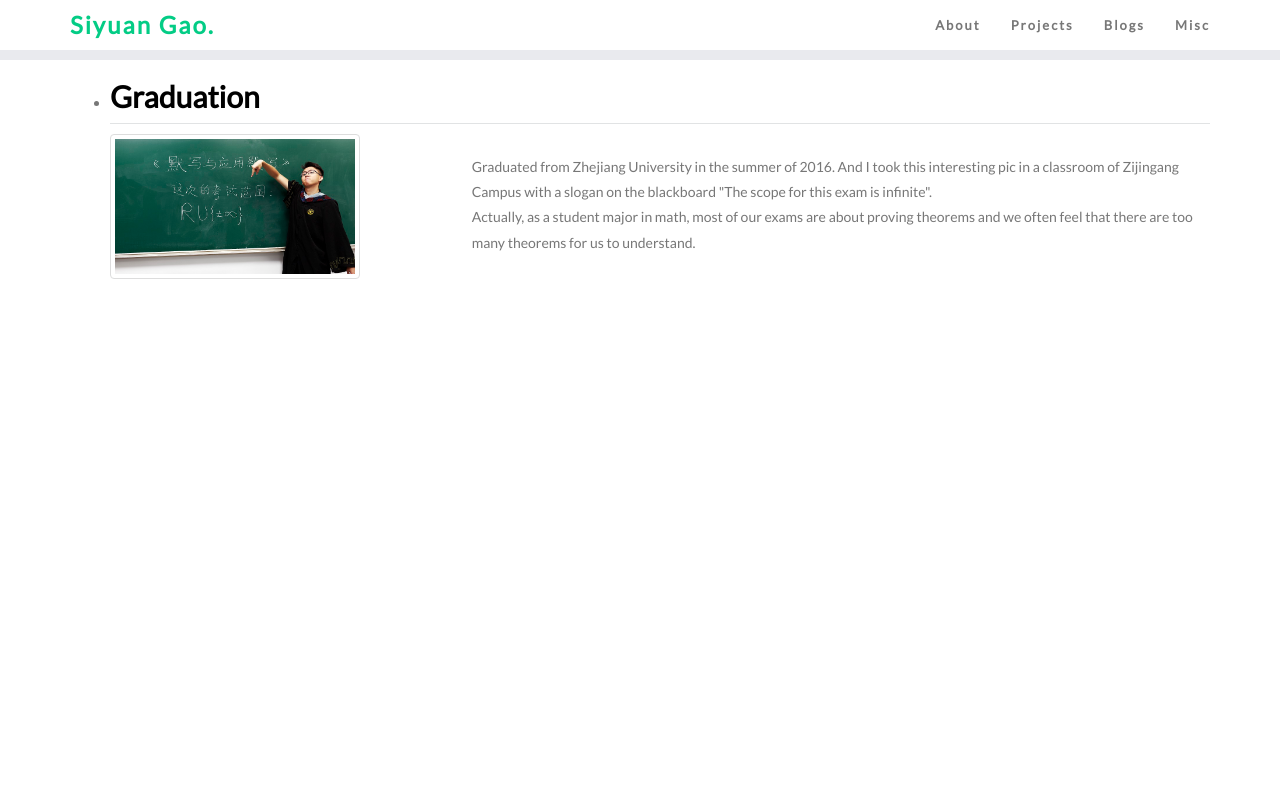
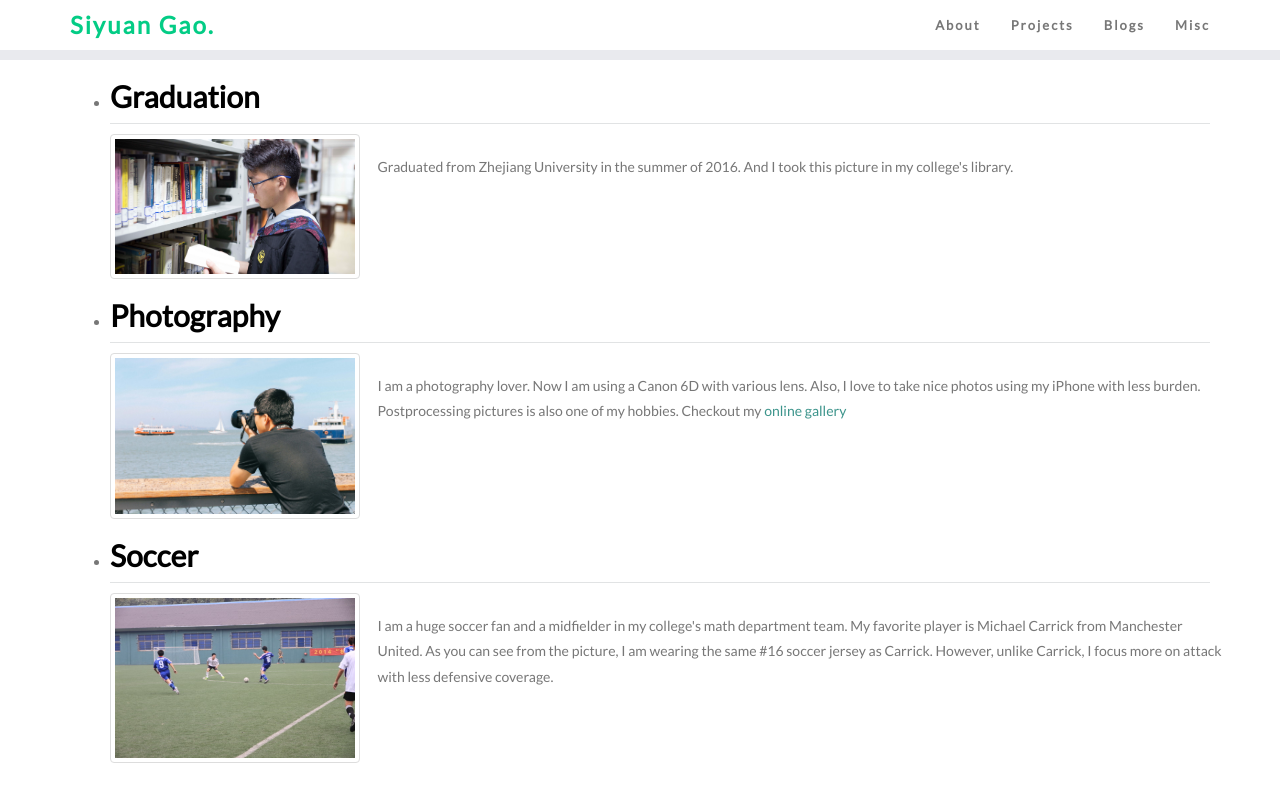
Before and after one commit to carricky/carricky.github.io, a Jekyll site: the page built from misc.html, in a window 1280 px wide and 900 px high. Shown: the top 802 px of the window. Built offline with Jekyll 4.4.1, drawn with Linux system fonts in a browser that asks for light colours; nearby versions of some CDN libraries; comment, search, counter and statistics services are not loaded.

Commit message:
add some content to Misc

```diff
--- a/misc.html
+++ b/misc.html
@@ -59,20 +59,47 @@ header-img: "img/bg/home-bg-art.jpg"
 {% endfor %} -->
 <div class="container">
   <ul>
+
+
+
     <li><h2>Graduation</h2>
       <hr class="small-margin">
       <div class="row">
-        <div class="col-sm-4 misc-image">
+        <div class="col-sm-3 misc-image">
           <a href="/img/photography/graduation.jpg" data-lightbox="grad">
             <img  src="/img/photography/graduation.jpg" class="img-thumbnail image-responsive" alt="image" >
           </a>
         </div>
           <p>
-          Graduated from Zhejiang University in the summer of 2016. And I took this interesting pic in a classroom of Zijingang Campus with a slogan on the blackboard "The scope for this exam is infinite". <br>
-          Actually, as a student major in math, most of our exams are about proving theorems and we often feel that there are too many theorems for us to understand.
+          Graduated from Zhejiang University in the summer of 2016. And I took this picture in my college's library.
           </p>
         </div>
-      </div>
+    </li>
+    <li><h2>Photography</h2>
+      <hr class="small-margin">
+      <div class="row">
+        <div class="col-sm-3 misc-image">
+          <a href="/img/photography/photography.jpg" data-lightbox="grad">
+            <img  src="/img/photography/photography.jpg" class="img-thumbnail image-responsive" alt="image" >
+          </a>
+        </div>
+          <p>
+          I am a photography lover. Now I am using a Canon 6D with various lens. Also, I love to take nice photos using my iPhone with less burden. Postprocessing pictures is also one of my hobbies. Checkout my <a  href="https://500px.com/rickygao">online gallery </a>
+          </p>
+        </div>
+    </li>
+    <li><h2>Soccer</h2>
+      <hr class="small-margin">
+      <div class="row">
+        <div class="col-sm-3 misc-image">
+          <a href="/img/photography/soccer.jpg" data-lightbox="grad">
+            <img  src="/img/photography/soccer.jpg" class="img-thumbnail image-responsive" alt="image" >
+          </a>
+        </div>
+          <p>
+          I am a huge soccer fan and a midfielder in my college's math department team. My favorite player is Michael Carrick from Manchester United. As you can see from the picture, I am wearing the same #16 soccer jersey as Carrick. However, unlike Carrick, I focus more on attack with less defensive coverage.
+          </p>
+        </div>
     </li>
   </ul>
 </div>
```
Also changed, not shown: img/photography/graduation.jpg, img/photography/photography.jpg (added), img/photography/soccer.jpg (added).
